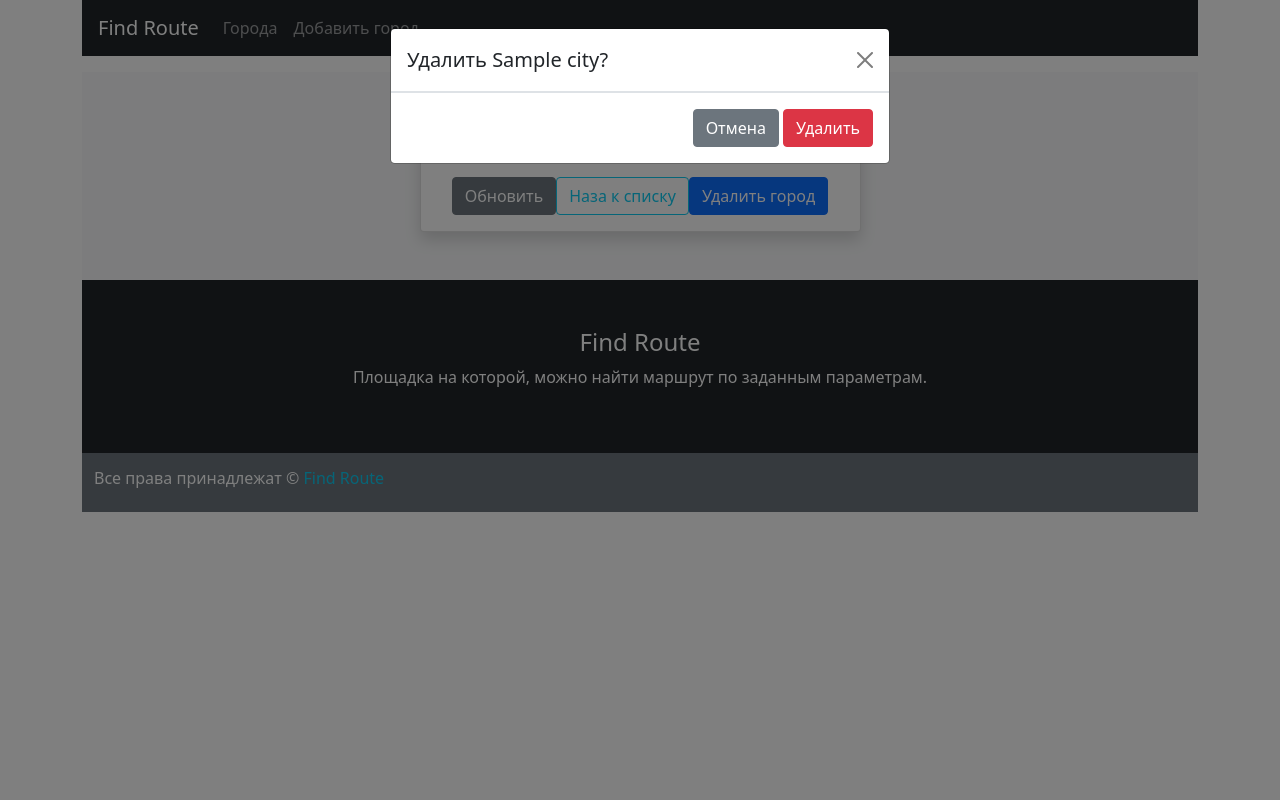
After one commit to KLYMENKORUS/Traveling, a Django app: page /cities/detail/1/ in a window 1280 px wide, after a click on "Удалить город". The commit adds this page. Run offline with Django 4.2, Linux system fonts and the light colour scheme; tables that the repository leaves empty hold one stand-in row (values such as "Sample post"); some libraries are stand-ins or nearby versions.

Commit message:
update project

```diff
--- /dev/null
+++ b/src/cities/templates/cities/detail_city.html
@@ -0,0 +1,44 @@
+{% extends 'base.html' %}
+
+{% block title %}Город {{ object.name }}{% endblock %}
+
+{% block content %}
+
+    <!-- Modal -->
+    <div class="modal fade" id="exampleModal" tabindex="-1" aria-labelledby="exampleModalLabel" aria-hidden="true">
+        <div class="modal-dialog">
+            <div class="modal-content">
+                <div class="modal-header">
+                    <h5 class="modal-title" id="exampleModalLabel">Удалить {{ object.name }}?</h5>
+                    <button type="button" class="btn-close" data-bs-dismiss="modal" aria-label="Close"></button>
+                </div>
+                <div class="modal-footer">
+                    <form action="{% url 'cities:delete_city' object.pk %}" method="post">
+                        {% csrf_token %}
+                        <button type="button" class="btn btn-secondary" data-bs-dismiss="modal">Отмена</button>
+                        <input type="submit" class="btn btn-danger" value="Удалить">
+                    </form>
+                </div>
+            </div>
+        </div>
+    </div>
+
+    <div class="row">
+        <div class="col-md-5 mx-auto">
+            <div class="card shadow">
+                <div class="card-body">
+                    <p class="card-text text-center">Город: {{ object.name }}</p>
+                    <div class="d-flex justify-content-center">
+                        <a class="btn btn-secondary" href="{% url 'cities:update_city' object.pk %}">Обновить</a>
+                        <a href="{% url 'cities:list_cities' %}">
+                            <button type="button" class="btn btn-outline-info">Наза к списку</button>
+                        </a>
+                        <button type="button" class="btn btn-primary" data-bs-toggle="modal" data-bs-target="#exampleModal">
+                            Удалить город
+                        </button>
+                    </div>
+                </div>
+            </div>
+        </div>
+    </div>
+{% endblock %}
--- a/src/cities/urls.py
+++ b/src/cities/urls.py
@@ -1,8 +1,13 @@
 from django.urls import path
+from cities.views import *
 
 
 app_name = 'cities'
 
 urlpatterns = [
-
+    path('', list_cities, name='list_cities'),
+    path('detail/<int:pk>/', DetailCityView.as_view(), name='detail_city'),
+    path('add/', CreateCityView.as_view(), name='create_city'),
+    path('update/<int:pk>/', UpdateCityView.as_view(), name='update_city'),
+    path('delete/<int:pk>/', DeleteCityView.as_view(), name='delete_city'),
 ]
--- a/src/cities/views.py
+++ b/src/cities/views.py
@@ -1,3 +1,59 @@
 from django.shortcuts import render
+from django.urls import reverse_lazy
+from django.views.generic import DetailView, CreateView, UpdateView, DeleteView
+from django.contrib.messages.views import SuccessMessageMixin
+from .forms import CityForm
+from .models import City
 
-# Create your views here.
+__all__ = (
+    'list_cities',
+    'DetailCityView',
+    'CreateCityView',
+    'UpdateCityView',
+    'DeleteCityView'
+)
+
+
+def list_cities(request):
+    form = CityForm()
+    match request.method:
+        case 'POST':
+            form = CityForm(request.POST)
+            if form.is_valid():
+                form.save()
+
+    qs = City.objects.all()
+    context = {'object_list': qs, 'form': form}
+    return render(request, 'cities/list_cities.html', context)
+
+
+class DetailCityView(DetailView):
+    queryset = City.objects.all()
+    template_name = 'cities/detail_city.html'
+
+
+class CreateCityView(SuccessMessageMixin, CreateView):
+    model = City
+    form_class = CityForm
+    template_name = 'cities/create_city.html'
+    success_message = 'Город успешно добавлен!'
+
+    def get_success_url(self):
+        return reverse_lazy('cities:detail_city', kwargs={'pk': self.object.pk})
+
+
+class UpdateCityView(SuccessMessageMixin, UpdateView):
+    model = City
+    form_class = CityForm
+    template_name = 'cities/update_city.html'
+    success_message = 'Запись о городе обновлена'
+
+    def get_success_url(self):
+        return reverse_lazy('cities:detail_city', kwargs={'pk': self.object.pk})
+
+
+class DeleteCityView(SuccessMessageMixin, DeleteView):
+    model = City
+    template_name = 'cities/detail_city.html'
+    success_message = 'Город удален из базы данных'
+    success_url = reverse_lazy('cities:list_cities')
--- a/src/static/css/base.css
+++ b/src/static/css/base.css
@@ -27,7 +27,7 @@ ul.messages li.info a { color:#1586de; }
 ul.messages li.warning { background:#de9404; }
 ul.messages li.warning a { color:#f49000; }
 
-ul.messages li a.close {
+ul.messages li a.btn-close {
     margin:0;
     float:right;
     opacity:1;
--- a/src/templates/base.html
+++ b/src/templates/base.html
@@ -1,4 +1,5 @@
 {% load static %}
+{% url 'cities:list_cities' as cities %}
 
 
 <!doctype html>
@@ -16,18 +17,18 @@
   <body>
   <div class="container">
       <nav class="navbar navbar-expand-lg navbar-dark bg-dark">
-          <a class="navbar-brand" href="#">Navbar</a>
+          <a class="navbar-brand mx-3" href="{% url 'home' %}">Find Route</a>
           <button class="navbar-toggler" type="button" data-toggle="collapse" data-target="#navbarNav"
                   aria-controls="navbarNav" aria-expanded="false" aria-label="Toggle navigation">
               <span class="navbar-toggler-icon"></span>
           </button>
           <div class="collapse navbar-collapse" id="navbarNav">
               <ul class="navbar-nav">
-                  <li class="nav-item active">
-                      <a class="nav-link" href="#">Home <span class="sr-only">(current)</span></a>
+                  <li class="nav-item {% if request.path == cities %}active{% endif %}">
+                      <a class="nav-link" href="{% url 'cities:list_cities' %}">Города</a>
                   </li>
                   <li class="nav-item">
-                      <a class="nav-link" href="#"></a>
+                      <a class="nav-link" href="{% url 'cities:create_city' %}">Добавить город</a>
                   </li>
                   {% if user.is_authenticated %}
                   <li class="nav-item">
@@ -57,20 +58,24 @@
   </div>
 
   <div class="container my-3">
-      <div>
+      <div class="row">
+        <div class="col-md-6 mx-auto">
           {% if messages %}
               <ul class="alert alert-dismissible messages fade show">
                   {% for message in messages %}
                       <li class="{{ message.tags }}">
                           {{ message|safe }}
-                          <button type="button" class="close" data-dismiss="alert" aria-label="Close">x</button>
+                          <button type="button" class="btn-close" data-bs-dismiss="alert" aria-label="Close"></button>
                       </li>
                   {% endfor %}
               </ul>
           {% endif %}
+        </div>
       </div>
-      {% block content %}
-      {% endblock %}
+      <div class="container bg-light py-5">
+          {% block content %}
+          {% endblock %}
+      </div>
     <footer>
         <div class="container bg-dark py-5">
             <h4 class="font-italic text-center text-white">Find Route</h4>
@@ -82,7 +87,6 @@
   </footer>
   </div>
 
-
   <script src="https://cdn.jsdelivr.net/npm/@popperjs/core@2.10.2/dist/umd/popper.min.js"
           integrity="sha384-7+zCNj/IqJ95wo16oMtfsKbZ9ccEh31eOz1HGyDuCQ6wgnyJNSYdrPa03rtR1zdB" crossorigin="anonymous">
 
--- a/src/travel/urls.py
+++ b/src/travel/urls.py
@@ -1,7 +1,9 @@
 from django.contrib import admin
 from django.urls import path, include
+from .views import home
 
 urlpatterns = [
     path('admin/', admin.site.urls),
-    path('', include('cities.urls', namespace='cities'))
+    path('cities/', include('cities.urls', namespace='cities')),
+    path('', home, name='home')
 ]
--- /dev/null
+++ b/src/travel/views.py
@@ -0,0 +1,5 @@
+from django.shortcuts import render
+
+
+def home(request):
+    return render(request, 'home.html')
```
Also changed, not shown: src/cities/forms.py (added, +12 -0 lines), src/cities/templates/cities/create_city.html (added, +7 -0 lines), src/cities/templates/cities/list_cities.html (added, +32 -0 lines), src/cities/templates/cities/update_city.html (added, +8 -0 lines), src/templates/form.html (added, +13 -0 lines), src/templates/home.html (added, +17 -0 lines).
